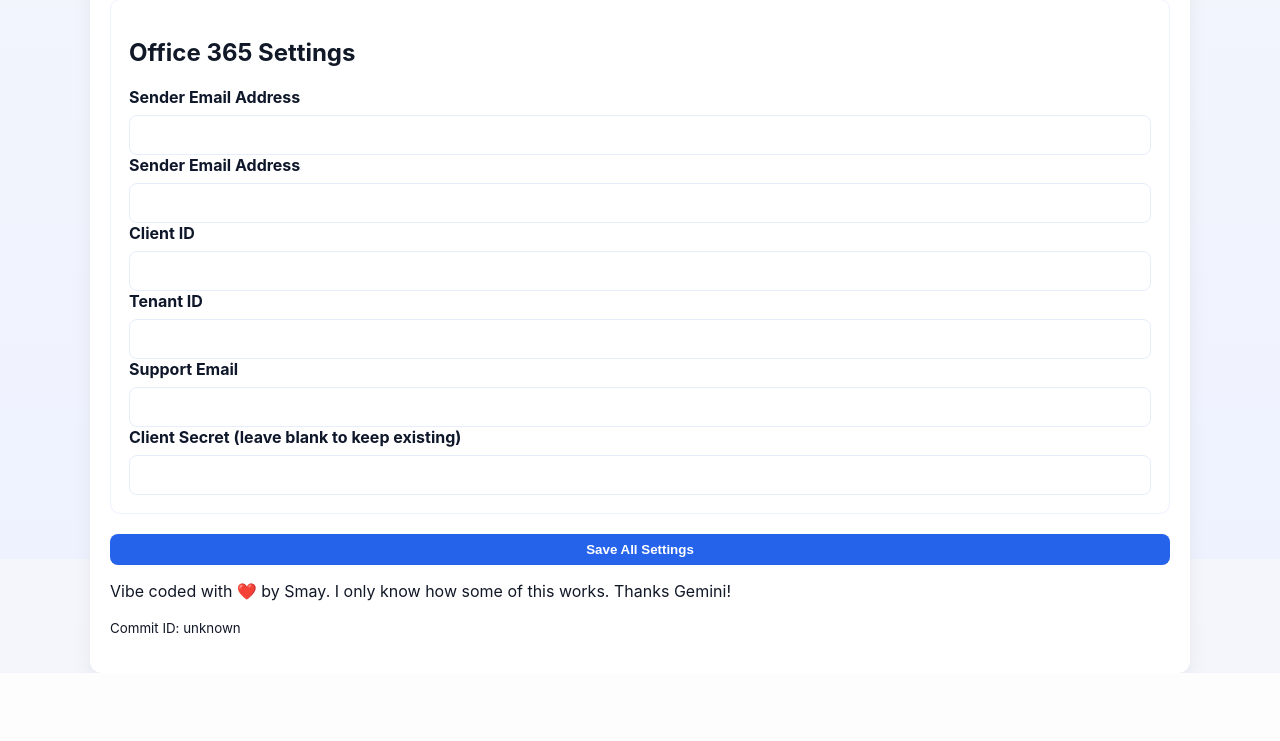
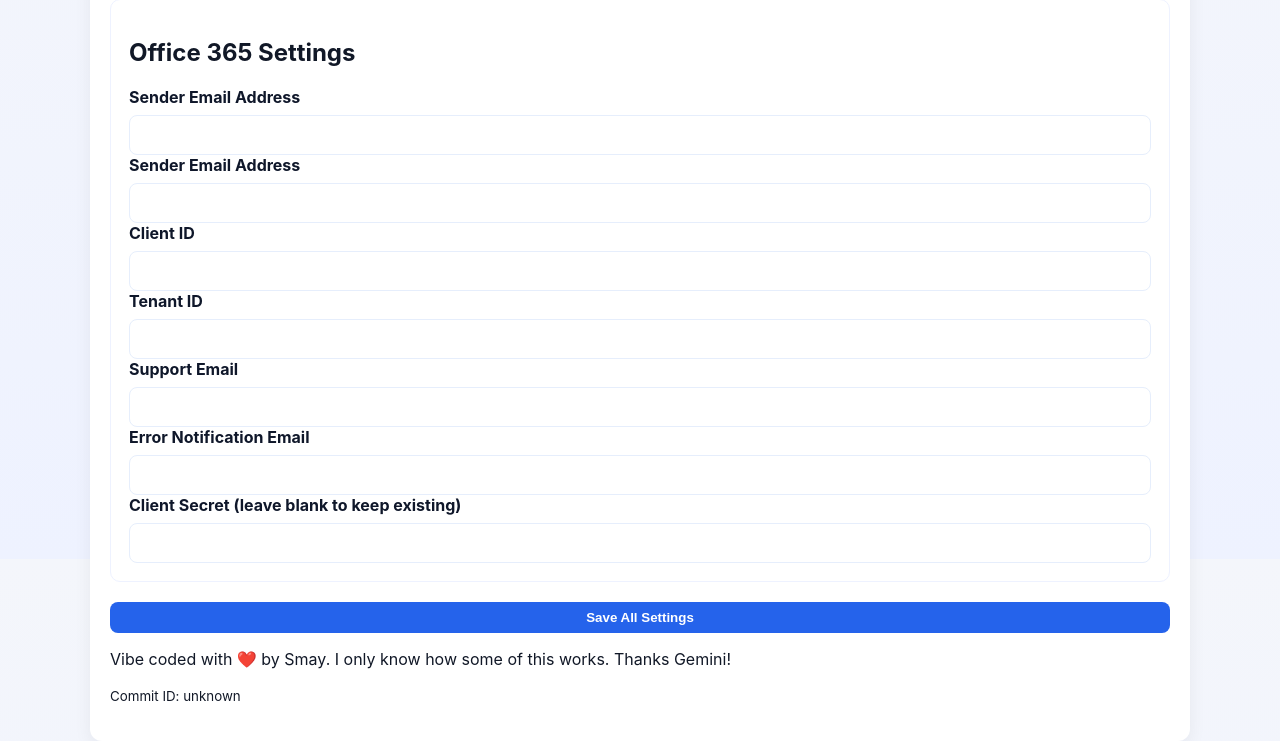
Before and after one commit to SuperSmayMCM/VoicemailEmailBot, a Flask app: page / in a window 1280 px wide. Shown: the part 1841-2582 px from the top of the page. Before the commit the page ends 2514 px from the top, so only its background shows below. Run offline with Flask 3, Linux system fonts and the light colour scheme; the visitor is signed in with stand-in values (Sample User, id 1).

Commit message:
Add notification email setting

```diff
--- a/server.py
+++ b/server.py
@@ -287,7 +287,7 @@ def send_error_notification(subject, HTMLmessage):
         client_secret = o365_config.get('client_secret')
         tenant_id = o365_config.get('tenant_id')
         sender_address = o365_config.get('sender_address')
-        recipient = o365_config.get('notification_recipient')
+        recipient = o365_config.get('error_notification_email')
 
         if not client_id or not client_secret or not tenant_id or not sender_address or not recipient:
             print("[Notification] Incomplete O365 configuration. Cannot send email.")
@@ -507,6 +507,7 @@ def save_settings():
     config['O365']['client_id'] = request.form.get('o365_client_id', '')
     config['O365']['tenant_id'] = request.form.get('o365_tenant_id', '')
     config['O365']['support_email'] = request.form.get('o365_support_email', '')
+    config['O365']['error_notification_email'] = request.form.get('o365_error_notification_email', '')
     if request.form.get('o365_client_secret'):
         config['O365']['client_secret'] = request.form.get('o365_client_secret', '')
 
--- a/templates/index.html
+++ b/templates/index.html
@@ -156,6 +156,10 @@
                     <input type="text" id="o365_support_email" name="o365_support_email" value="{{ config.O365.support_email | default('') }}">
                 </div>
                 <div class="form-group">
+                    <label for="o365_error_notification_email">Error Notification Email</label>
+                    <input type="text" id="o365_error_notification_email" name="o365_error_notification_email" value="{{ config.O365.error_notification_email | default('') }}">
+                </div>
+                <div class="form-group">
                     <label for="o365_client_secret">Client Secret (leave blank to keep existing)</label>
                     <input type="password" id="o365_client_secret" name="o365_client_secret">
                 </div>
```
